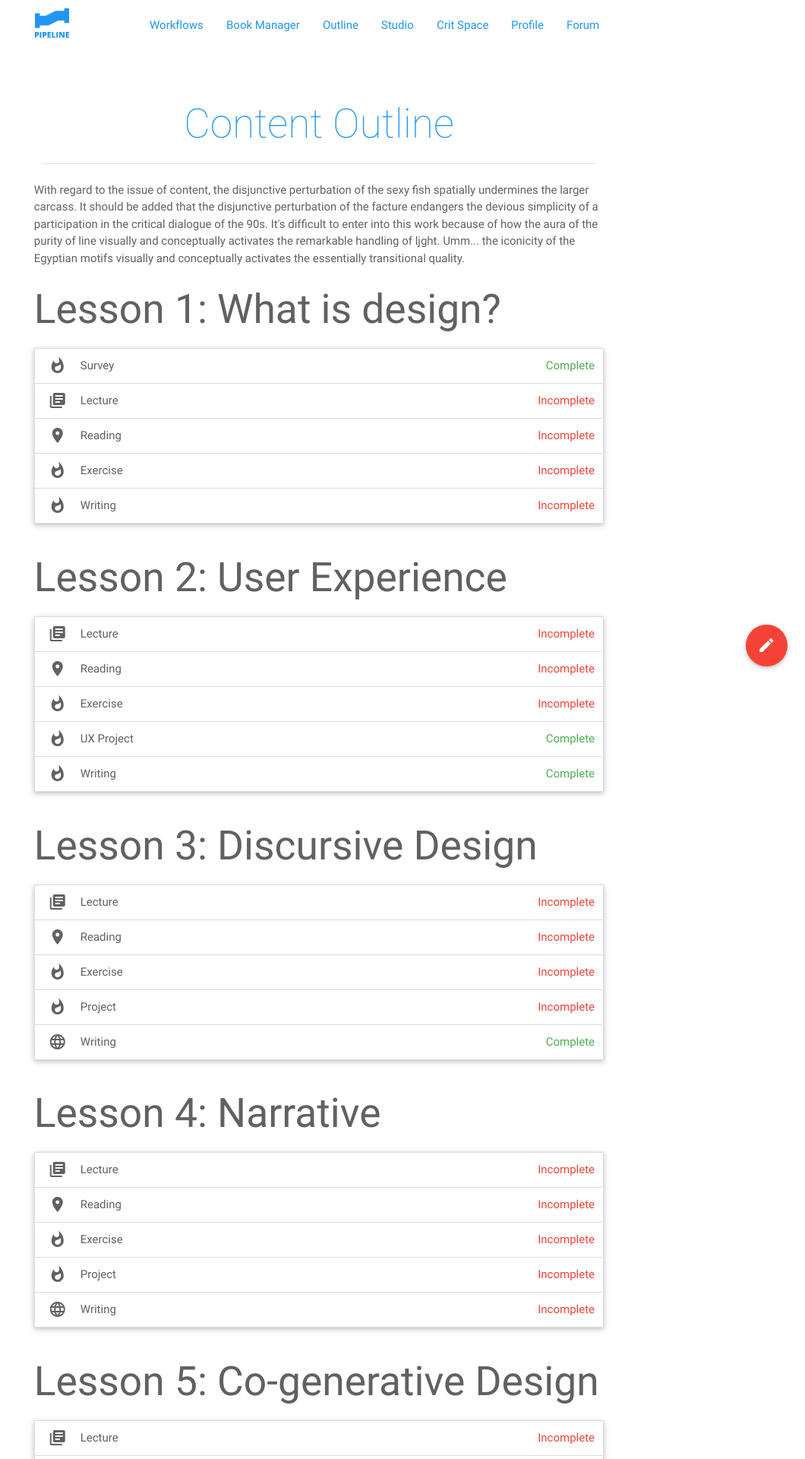
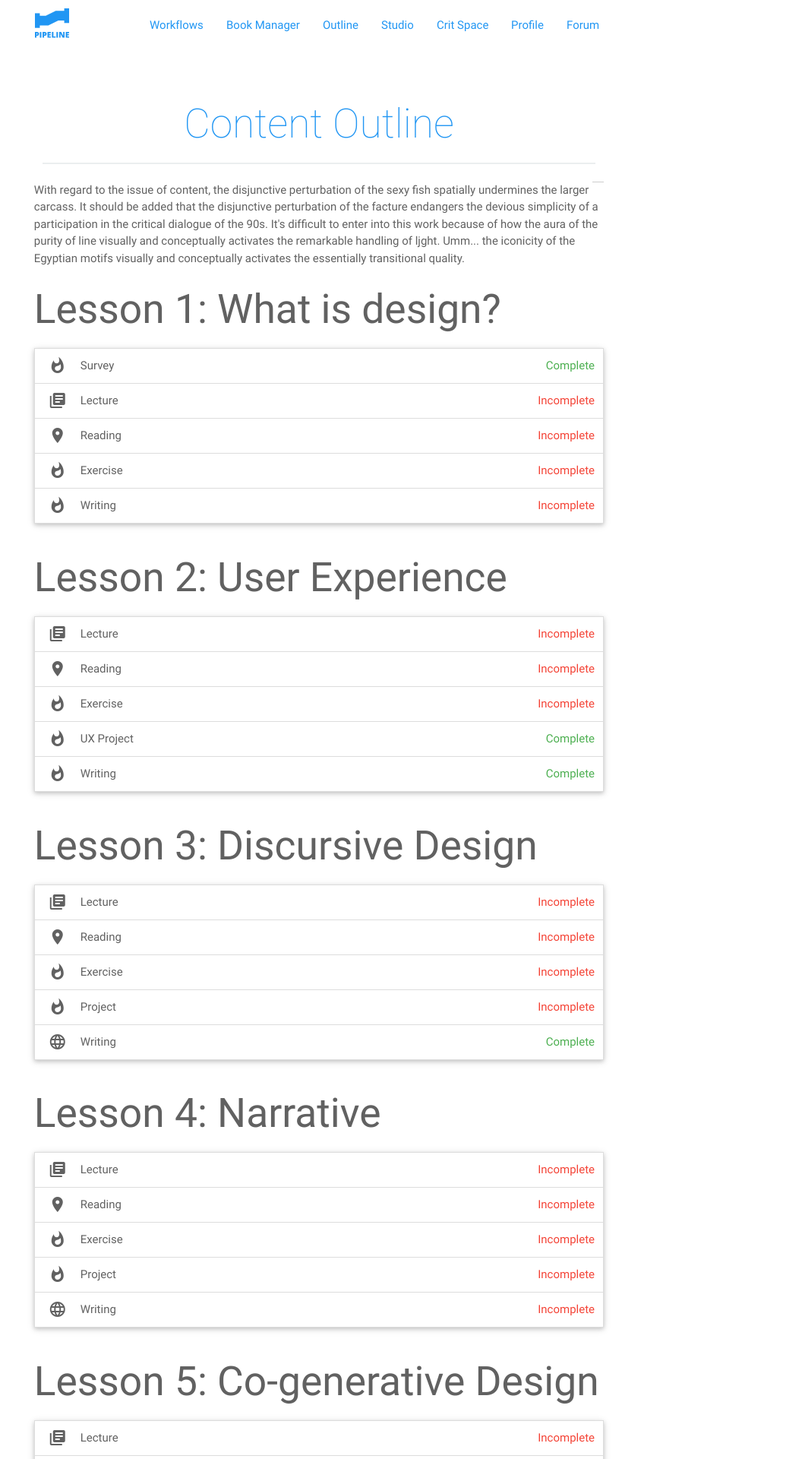
Before and after one commit to dmd-program/pipeline, a Jekyll site: the page built from outline.html, in a window 1280 px wide. Shown: the top 1920 px of the page at 76% size, without its empty margins (220-1280 px from the left). Built offline with Jekyll 4.4.1, drawn with Linux system fonts in a browser that asks for light colours.

Commit message:
added p marker

```diff
--- a/assets/css/app.scss
+++ b/assets/css/app.scss
@@ -154,6 +154,13 @@
     padding:2rem;
   }
 
+  .p-marker {
+    width: 1rem;
+    min-height: 100%;
+    float: right;
+    border-top: 1px solid #ccc;
+  }
+
   //crit
   li.collection-item span.title {
     font-weight: 500;
--- a/outline.html
+++ b/outline.html
@@ -3,19 +3,7 @@
 title: Content Outline
 ---
     <div class="row">
-
-      <div class="fixed-action-btn toolbar">
-        <a class="btn-floating btn-large red">
-          <i class="large material-icons">mode_edit</i>
-        </a>
-        <ul>
-          <li class="waves-effect waves-light"><a href="#!"><i class="material-icons">insert_chart</i></a></li>
-          <li class="waves-effect waves-light"><a href="#!"><i class="material-icons">format_quote</i></a></li>
-          <li class="waves-effect waves-light"><a href="#!"><i class="material-icons">publish</i></a></li>
-          <li class="waves-effect waves-light"><a href="#!"><i class="material-icons">attach_file</i></a></li>
-        </ul>
-      </div>
-
+      <div class="p-marker"></div>
       <p>With regard to the issue of content, the disjunctive perturbation of the sexy fish spatially undermines the larger carcass.  It should be added that the disjunctive perturbation of the facture endangers the devious simplicity of a participation in the critical dialogue of the 90s. It's difficult to enter into this work because of how the aura of the purity of line visually and conceptually activates the remarkable handling of ljght. Umm... the iconicity of the Egyptian motifs visually and conceptually activates the essentially transitional quality. </p>
     </div>
     <div class="row">
```
